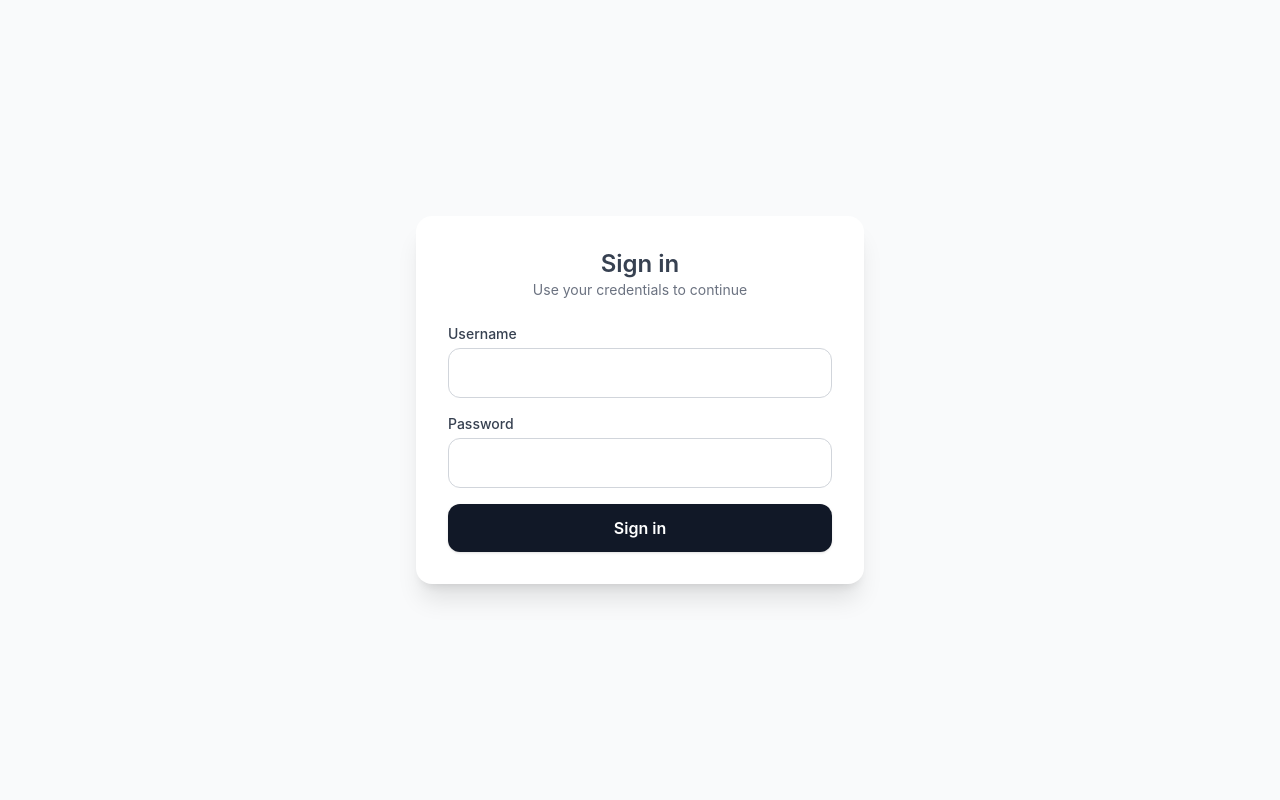
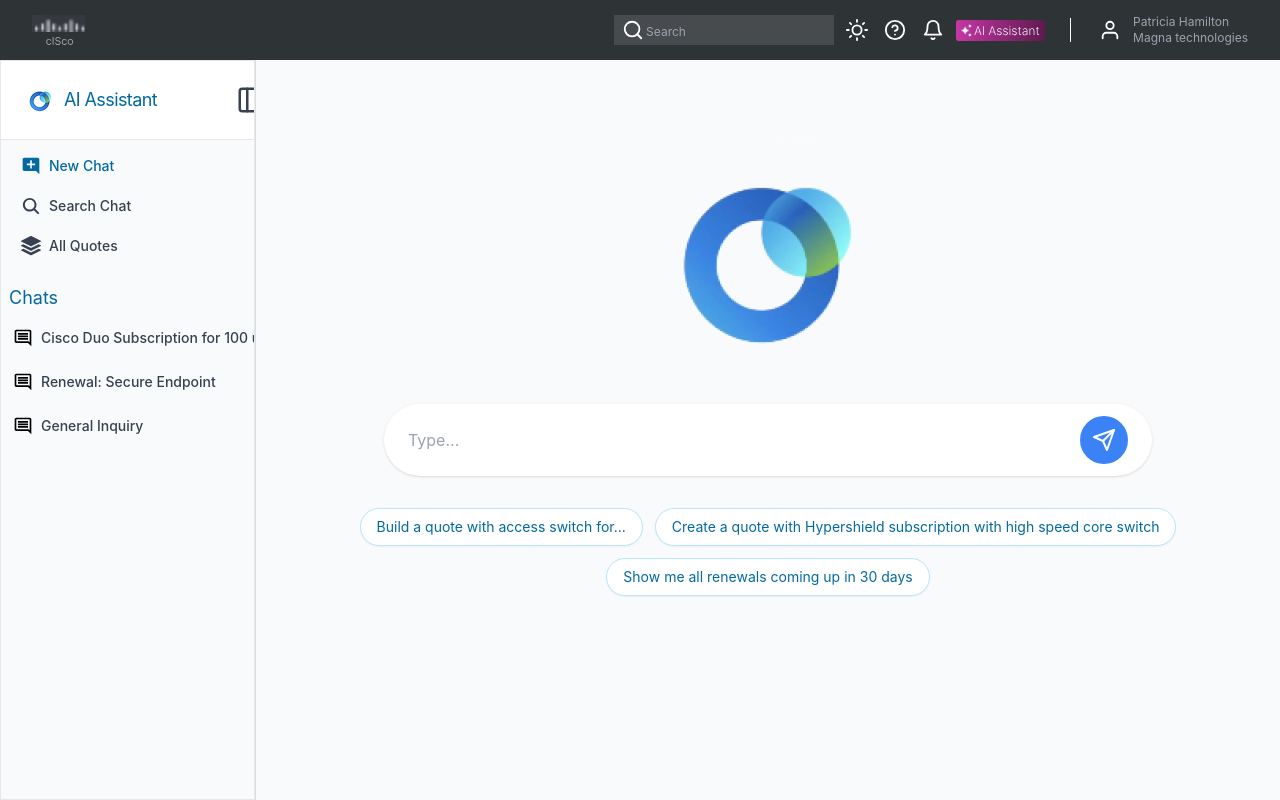
Before and after one commit to jafetmora/bd-cisco-poc, a React (Vite) app in the folder client/: page / in a window 1280 px wide. Built offline with nearby package versions, Linux system fonts and the light colour scheme.

Commit message:
remove auth

```diff
--- a/client/src/auth/AuthGate.tsx
+++ b/client/src/auth/AuthGate.tsx
@@ -5,5 +5,6 @@
 
 export default function AuthGate({ children }: { children: ReactNode }) {
   const { isAuthenticated } = useAuth();
-  return isAuthenticated ? <>{children}</> : <LoginPage />;
+  //return isAuthenticated ? <>{children}</> : <LoginPage />;
+  return <>{children}</>;
 }
```
